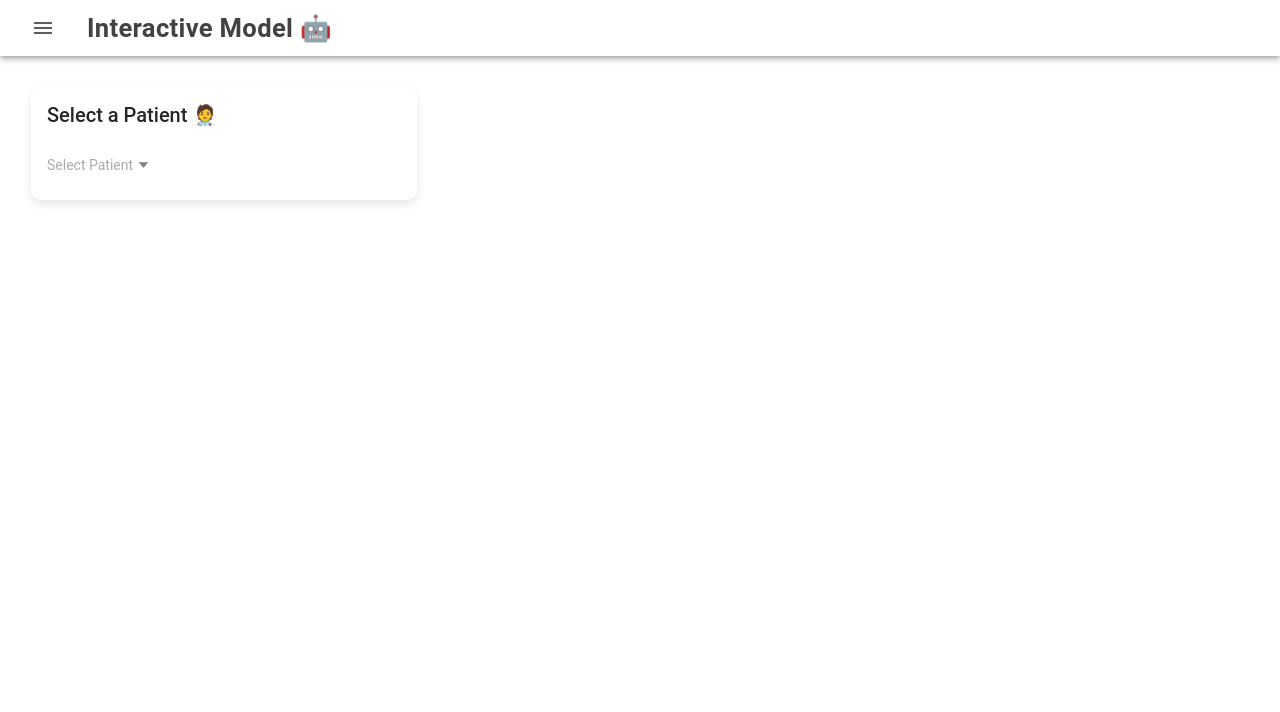
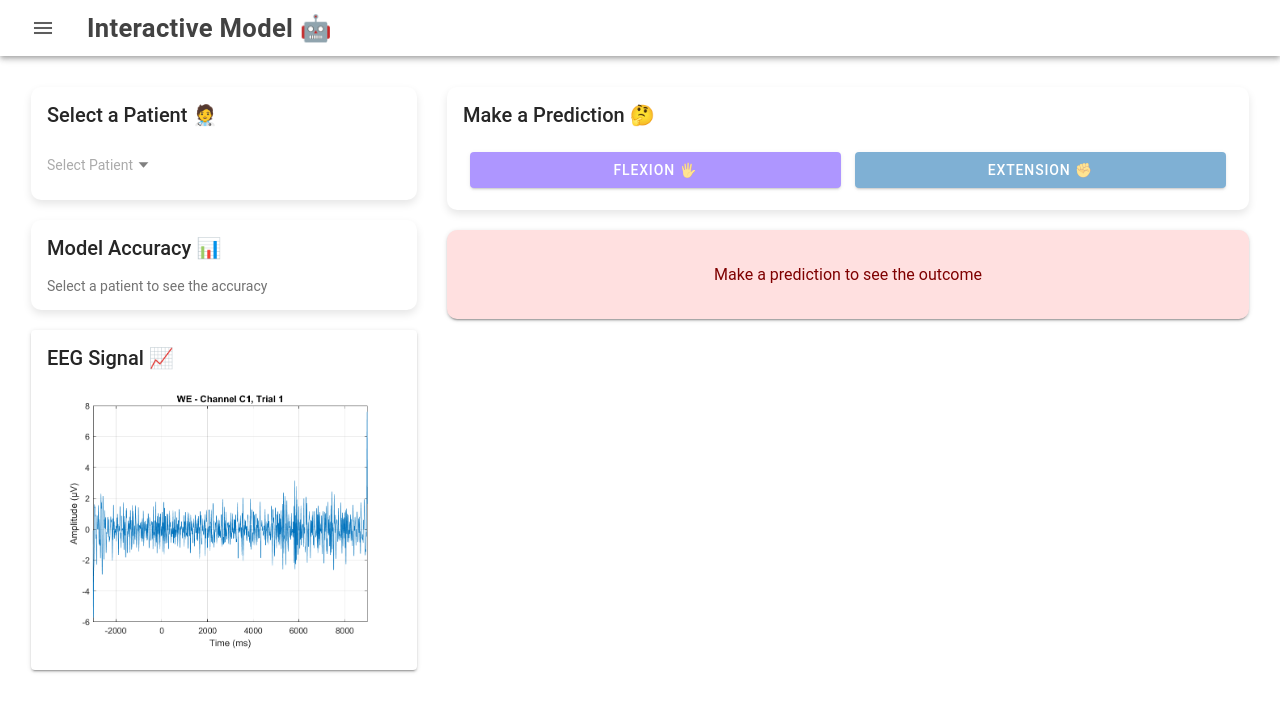
Before and after one commit to meneerfrikkie/MachineLearningDashboard, a React (Vite) app: page /interactive-model in a window 1280 px wide. Shown: the top 712 px of the page. Built offline with nearby package versions, Linux system fonts and the light colour scheme.

Commit message:
update: Interactive Model gifs

```diff
--- a/src/pages/InteractiveModel.css
+++ b/src/pages/InteractiveModel.css
@@ -59,3 +59,30 @@
     max-width: 100%;
   }
 }
+
+.processing-text {
+  font-size: 1.5rem;
+  font-weight: bold;
+  color: #007bff;
+  text-align: center;
+  animation: blink 1s infinite;
+}
+
+@keyframes blink {
+  0%, 100% { opacity: 1; }
+  50% { opacity: 0; }
+}
+
+.prediction-gif {
+  width: 100%;
+  height: auto;
+  display: none; /* Default to hidden */
+}
+
+.prediction-gif.visible {
+  display: block; /* Show when marked as visible */
+}
+
+.prediction-gif.hidden {
+  display: none; /* Hide when marked as hidden */
+}
--- a/src/pages/InteractiveModel.tsx
+++ b/src/pages/InteractiveModel.tsx
@@ -1,4 +1,4 @@
-import React, { useState, useEffect, useRef } from 'react';
+import React, { useState } from 'react';
 import {
     IonPage,
     IonContent,
@@ -18,10 +18,8 @@ import {
     IonButtons,
     IonMenuButton,
 } from '@ionic/react';
-import { motion } from 'framer-motion';
-import { happyOutline, sadOutline } from 'ionicons/icons'; // Add some icons for visual feedback
-import flexionVideo from '/videos/WristFlexion.mp4';
-import extensionVideo from '/videos/WristExtension.mp4';
+import flexionGif from '/images/WristFlexion.gif'; // Replace with the correct path to your flexion GIF
+import extensionGif from '/images/WristExtension.gif'; // Replace with the correct path to your extension GIF
 import eegSignalImage from '/images/EEGSignal.png';
 import './InteractiveModel.css';
 
@@ -38,18 +36,15 @@ const patients = [
 const WristPredictionPage: React.FC = () => {
     const [selectedPatient, setSelectedPatient] = useState<number | null>(null);
     const [predictionOutcome, setPredictionOutcome] = useState<string | null>(null);
-    const [predictedVideo, setPredictedVideo] = useState<string | null>(null);
+    const [visibleGif, setVisibleGif] = useState<'flexion' | 'extension' | null>(null);
     const [buttonsDisabled, setButtonsDisabled] = useState(false);
-
-    // Video references for preloading
-    const flexionVideoRef = useRef<HTMLVideoElement>(null);
-    const extensionVideoRef = useRef<HTMLVideoElement>(null);
+    const [processing, setProcessing] = useState(false);
 
     // Handle patient selection
     const handleSelectPatient = (patientId: number) => {
         setSelectedPatient(patientId);
         setPredictionOutcome(null); // Clear any previous prediction result
-        setPredictedVideo(null); // Clear previous video
+        setVisibleGif(null); // Clear the visibility of GIFs
         setButtonsDisabled(false); // Enable buttons when a patient is selected
     };
 
@@ -60,30 +55,33 @@ const WristPredictionPage: React.FC = () => {
         const patient = patients.find((p) => p.id === selectedPatient);
         if (!patient) return;
 
+        // Show processing animation
+        setProcessing(true);
+        setPredictionOutcome(null);
+        setVisibleGif(null);
+        setButtonsDisabled(true);
+
+        // Simulate processing delay
+        setTimeout(() => {
+            setProcessing(false);
+
             // Calculate if the prediction is correct based on the patient's accuracy
             const isCorrect = Math.random() * 100 < patient.accuracy;
             const correctMovement = Math.random() > 0.5 ? 'flexion' : 'extension';
 
             if (isCorrect) {
                 setPredictionOutcome('Correct! 🎉');
-            setPredictedVideo(userChoice === correctMovement ? (userChoice === 'flexion' ? flexionVideo : extensionVideo) : null);
+                setVisibleGif(userChoice === correctMovement ? userChoice : correctMovement);
             } else {
                 setPredictionOutcome('Incorrect 😔');
-            setPredictedVideo(userChoice === 'flexion' ? extensionVideo : flexionVideo);
+                setVisibleGif(userChoice === 'flexion' ? 'extension' : 'flexion');
             }
 
-        // Disable buttons while video is playing
-        setButtonsDisabled(true);
-
-        // Ensure buttons are re-enabled after the video is done playing or after a maximum of 10 seconds
+            // Re-enable buttons after showing the result
             setTimeout(() => {
                 setButtonsDisabled(false);
-        }, 5000); // Fallback timeout of 10 seconds
-    };
-
-    // Handler for video end to re-enable buttons
-    const handleVideoEnded = () => {
-        setButtonsDisabled(false);
+            }, 5000);
+        }, 3000); // Processing animation for 3 seconds
     };
 
     return (
@@ -101,11 +99,6 @@ const WristPredictionPage: React.FC = () => {
                 <IonRow>
                     {/* Mini Left Cover with Controls and EEG Image */}
                     <IonCol size="12" size-md="4" className="left-cover">
-                        <motion.div
-                            initial={{ x: -100, opacity: 0 }}
-                            animate={{ x: 0, opacity: 1 }}
-                            transition={{ duration: 0.5 }}
-                        >
                         <IonCard className="patient-selection-card">
                             <IonCardHeader>
                                 <IonCardTitle>Select a Patient 🧑‍⚕️</IonCardTitle>
@@ -114,6 +107,7 @@ const WristPredictionPage: React.FC = () => {
                                 <IonSelect
                                     placeholder="Select Patient"
                                     onIonChange={(e: CustomEvent) => handleSelectPatient(e.detail.value)}
+                                    value={selectedPatient}
                                 >
                                     {patients.map((patient) => (
                                         <IonSelectOption key={patient.id} value={patient.id}>
@@ -124,8 +118,6 @@ const WristPredictionPage: React.FC = () => {
                             </IonCardContent>
                         </IonCard>
 
-                            {selectedPatient && (
-                                <>
                         {/* Display Selected Patient's Accuracy */}
                         <IonCard className="accuracy-card">
                             <IonCardHeader>
@@ -133,8 +125,13 @@ const WristPredictionPage: React.FC = () => {
                             </IonCardHeader>
                             <IonCardContent>
                                 <IonText>
-                                                Accuracy for {patients.find((p) => p.id === selectedPatient)?.name}:{" "}
-                                                {patients.find((p) => p.id === selectedPatient)?.accuracy}%
+                                    {selectedPatient !== null ? (
+                                        `Accuracy for ${patients.find((p) => p.id === selectedPatient)?.name}: ${
+                                            patients.find((p) => p.id === selectedPatient)?.accuracy
+                                        }%`
+                                    ) : (
+                                        "Select a patient to see the accuracy"
+                                    )}
                                 </IonText>
                             </IonCardContent>
                         </IonCard>
@@ -152,21 +149,11 @@ const WristPredictionPage: React.FC = () => {
                                 />
                             </IonCardContent>
                         </IonCard>
-                                </>
-                            )}
-                        </motion.div>
                     </IonCol>
 
                     {/* Right Cover Box with Output */}
                     <IonCol size="12" size-md="8" className="right-cover">
-                        {selectedPatient && (
-                            <>
                         {/* User Choice - Flexion or Extension */}
-                                <motion.div
-                                    initial={{ x: 100, opacity: 0 }}
-                                    animate={{ x: 0, opacity: 1 }}
-                                    transition={{ duration: 0.5 }}
-                                >
                         <IonCard className="prediction-card">
                             <IonCardHeader>
                                 <IonCardTitle>Make a Prediction 🤔</IonCardTitle>
@@ -178,7 +165,7 @@ const WristPredictionPage: React.FC = () => {
                                             expand="block"
                                             color="tertiary"
                                             onClick={() => handlePrediction('flexion')}
-                                                        disabled={buttonsDisabled}
+                                            disabled={buttonsDisabled || selectedPatient === null}
                                         >
                                             Flexion 🖐️
                                         </IonButton>
@@ -188,7 +175,7 @@ const WristPredictionPage: React.FC = () => {
                                             expand="block"
                                             color="secondary"
                                             onClick={() => handlePrediction('extension')}
-                                                        disabled={buttonsDisabled}
+                                            disabled={buttonsDisabled || selectedPatient === null}
                                         >
                                             Extension ✊
                                         </IonButton>
@@ -196,46 +183,40 @@ const WristPredictionPage: React.FC = () => {
                                 </IonRow>
                             </IonCardContent>
                         </IonCard>
-                                </motion.div>
 
-                                {/* Prediction Outcome and Video */}
-                                {predictionOutcome && (
-                                    <motion.div
-                                        className="prediction-outcome"
-                                        initial={{ scale: 0.8, opacity: 0 }}
-                                        animate={{ scale: [0.8, 1.2, 1], opacity: [0, 1] }}
-                                        transition={{ duration: 0.5 }}
-                                    >
-                                        <IonCard className={`outcome-card ${predictionOutcome.includes('Correct') ? 'success' : 'error'}`}>
+                        {/* Processing Animation */}
+                        {processing && (
+                            <IonCard className="processing-card">
+                                <IonCardContent>
+                                    <IonText className="processing-text">Processing...</IonText>
+                                </IonCardContent>
+                            </IonCard>
+                        )}
+
+                        {/* Prediction Outcome and GIFs */}
+                        {!processing && (
+                            <IonCard className={`outcome-card ${predictionOutcome?.includes('Correct') ? 'success' : 'error'}`}>
                                 <IonCardContent>
                                     <IonText>
-                                                    <h2>{predictionOutcome}</h2>
+                                        <h2>{predictionOutcome ? predictionOutcome : "Make a prediction to see the outcome"}</h2>
                                     </IonText>
-                                                {predictedVideo && (
-                                                    <video
-                                                        src={predictedVideo}
-                                                        autoPlay
-                                                        onEnded={handleVideoEnded}
-                                                        muted
-                                                        playsInline
-                                                        className="prediction-video"
-                                                        preload="auto" // Preload video for faster play
-                                                    >
-                                                        Your browser does not support the video tag.
-                                                    </video>
-                                                )}
+                                    <div className="gif-container">
+                                        <img
+                                            src={flexionGif}
+                                            alt="Flexion Movement"
+                                            className={`prediction-gif ${visibleGif === 'flexion' ? 'visible' : 'hidden'}`}
+                                        />
+                                        <img
+                                            src={extensionGif}
+                                            alt="Extension Movement"
+                                            className={`prediction-gif ${visibleGif === 'extension' ? 'visible' : 'hidden'}`}
+                                        />
+                                    </div>
                                 </IonCardContent>
                             </IonCard>
-                                    </motion.div>
-                                )}
-                            </>
                         )}
                     </IonCol>
                 </IonRow>
-
-                {/* Preloaded videos (hidden) */}
-                <video ref={flexionVideoRef} src={flexionVideo} preload="auto" style={{ display: 'none' }} />
-                <video ref={extensionVideoRef} src={extensionVideo} preload="auto" style={{ display: 'none' }} />
             </IonContent>
         </IonPage>
     );
```
Also changed, not shown: public/images/WristExtension.gif (added), public/images/WristFlexion.gif (added). Lines whose indentation alone changed are shown as unchanged.
